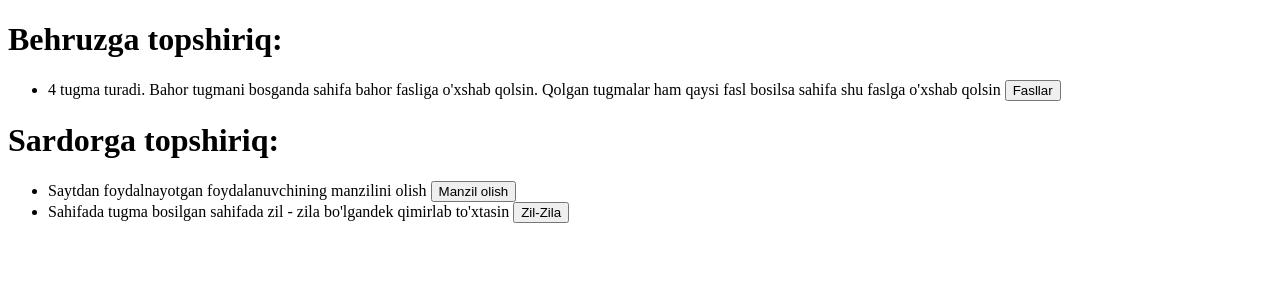
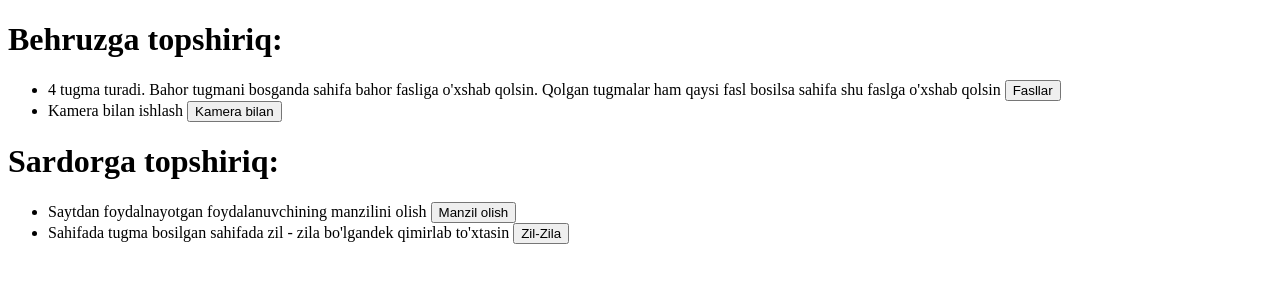
Before and after one commit to SherzodKhB/bom-dom, a plain HTML site: page index.html in a window 1280 px wide. Drawn offline with Linux system fonts and the light colour scheme.

Commit message:
by sherzod add button camera

```diff
--- a/index.html
+++ b/index.html
@@ -10,6 +10,7 @@
   <h1>Behruzga topshiriq: </h1>
   <ul>
     <li>4 tugma turadi. Bahor tugmani bosganda sahifa bahor fasliga o'xshab qolsin. Qolgan tugmalar ham qaysi fasl bosilsa sahifa shu faslga o'xshab qolsin <a href="./Behruz/fasl.html"><button>Fasllar</button></a></li>
+    <li>Kamera bilan ishlash <a href="./Behruz/Camera/kamera.html"><button>Kamera bilan</button></a></li>
   </ul>
 
 
```
